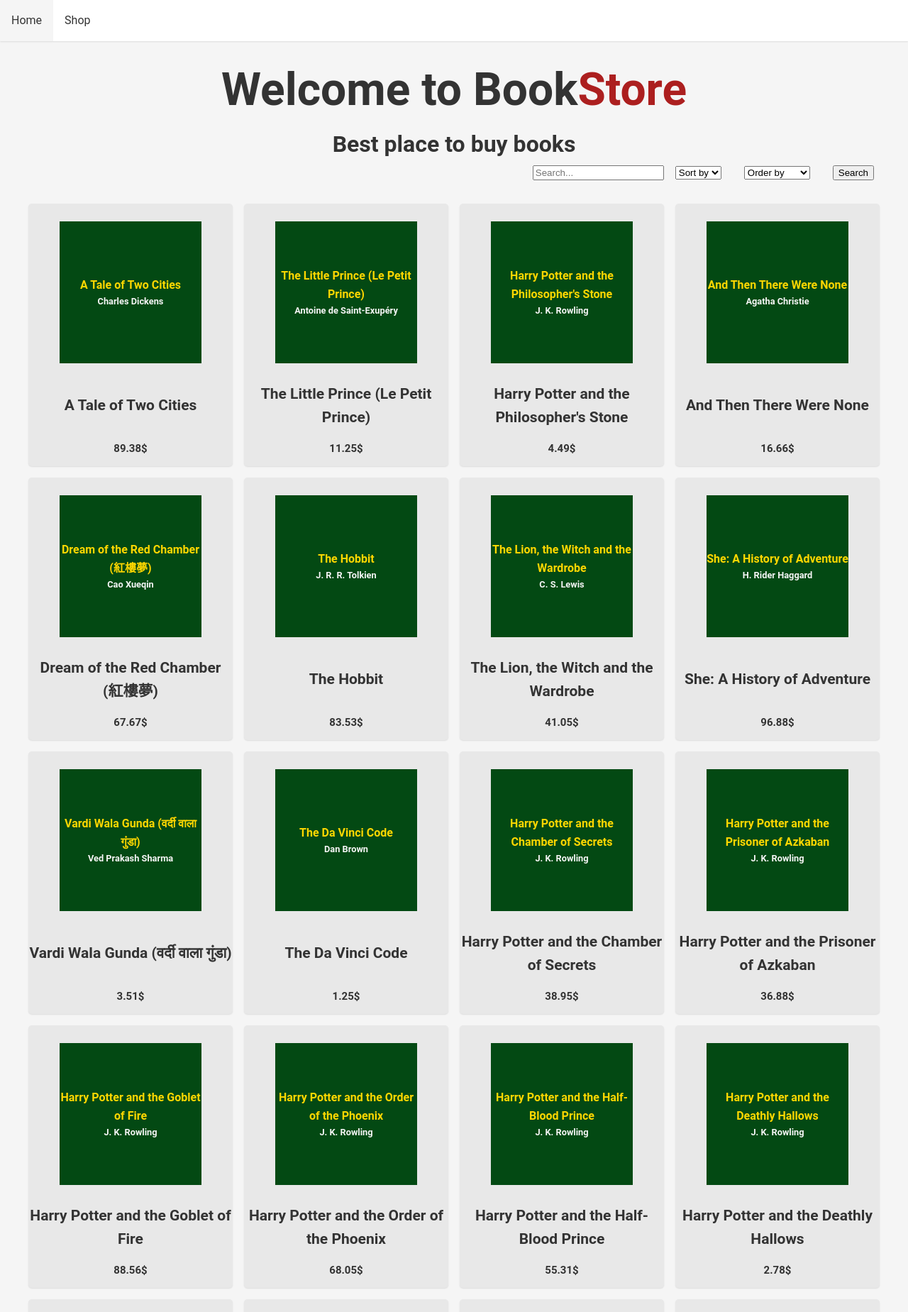
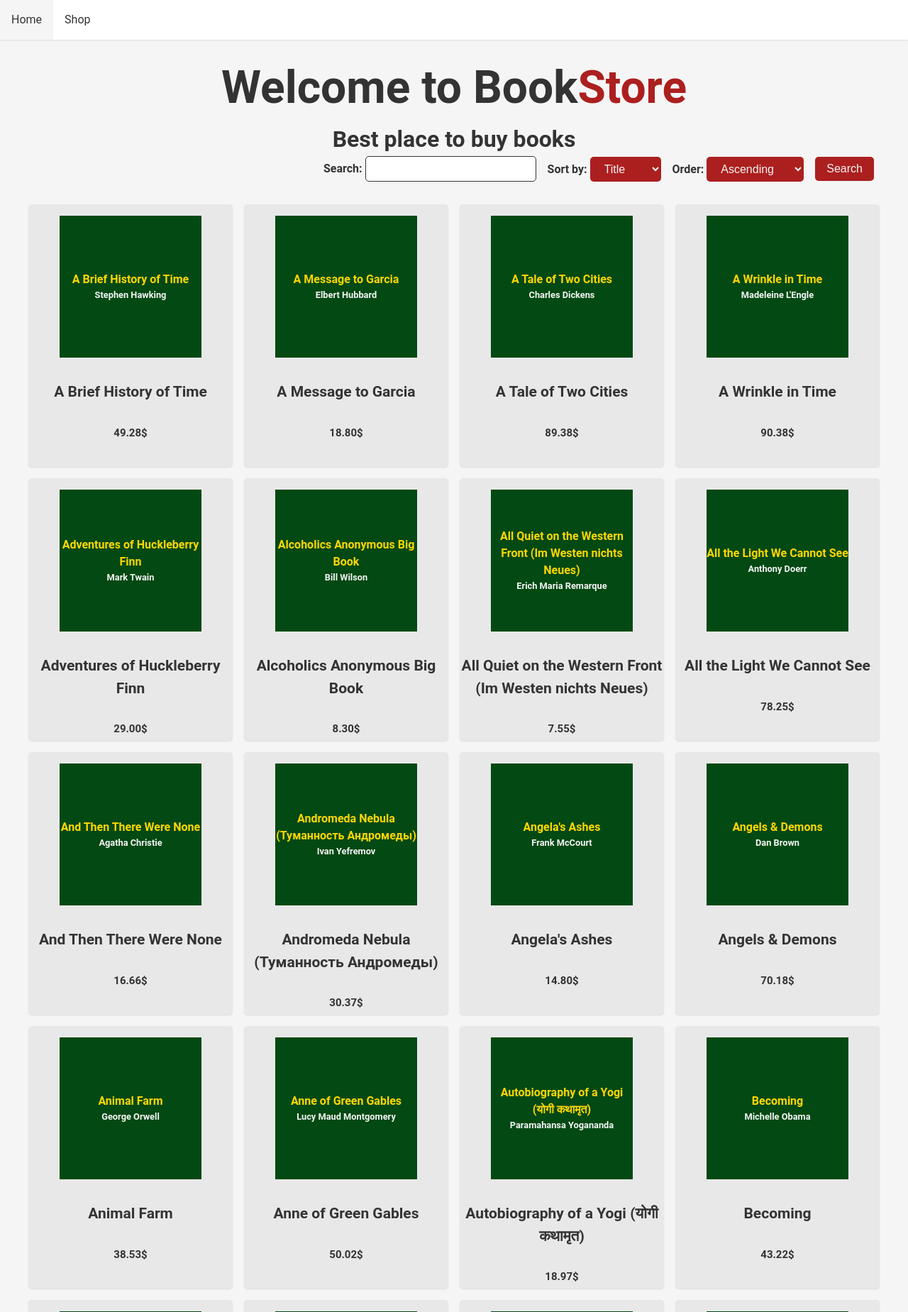
Before and after one commit to kapiw04/bookstore, a Django app: page / in a window 1280 px wide. Shown: the top 1849 px of the page at 71% size. Run offline with Django 4.2, Linux system fonts and the light colour scheme; data comes from the database, SQL or seed files in the repository.

Commit message:
working filtering by price and by title, searchbar

```diff
--- a/bookstore/books/forms.py
+++ b/bookstore/books/forms.py
@@ -1,6 +1,26 @@
 from django import forms
 
+
 class SearchForm(forms.Form):
-    search = forms.CharField(label='Search', max_length=100)
-    sortby = forms.ChoiceField(label='Sort by', choices=[('title', 'Title'), ('author', 'Author'), ('price', 'Price')], required=False)
-    order = forms.ChoiceField(label='Order', choices=[('asc', 'Ascending'), ('desc', 'Descending')], required=False)
+    search = forms.CharField(label='Search',
+                             max_length=100,
+                             required=False,
+                             widget=forms.TextInput(
+                                 attrs={'class': 'filter-item search'})
+                             )
+    sortby = forms.ChoiceField(label="Sort by",
+                               choices=[('title', 'Title'), ('author',
+                                                             'Author'), ('price', 'Price')],
+                               required=False,
+                               initial='title',
+                               widget=forms.Select(
+                                   attrs={'class': 'filter-item choice'})
+                               )
+    order = forms.ChoiceField(label='Order',
+                              choices=[(
+                                  'asc', 'Ascending'), ('desc', 'Descending')],
+                              required=False,
+                              initial='asc',
+                              widget=forms.Select(
+                                  attrs={'class': 'filter-item choice'})
+                              )
--- a/bookstore/books/static/css/styles.css
+++ b/bookstore/books/static/css/styles.css
@@ -1,12 +1,16 @@
 body {
   font-family: "Roboto", sans-serif;
   font-size: 1rem;
-  line-height: 1.6;
+  line-height: 1.5;
   margin: 0;
   padding: 0;
   background-color: #f5f5f5;
   color: #333;
   margin-top: 60px;
+}
+
+a {
+  text-decoration: none;
 }
 
 nav {
@@ -67,6 +71,12 @@ nav ul li a:hover {
   align-items: center;
   margin: 0 2rem;
 }
+.filters p {
+  margin: 0;
+  padding: 0;
+  font-size: 1rem;
+  font-weight: 700;
+}
 .filters .filters-container {
   display: flex;
   justify-content: flex-end;
@@ -74,20 +84,42 @@ nav ul li a:hover {
   width: 100%;
 }
 .filters .filter-item {
-  margin: 0 1rem;
+  margin-right: 1rem;
   padding: 0;
 }
-.filters .filter-item button {
-  background-color: #034913;
+.filters .choice {
+  background-color: #ac1f1f;
+  color: #f5f5f5;
   border: none;
   border-radius: 5px;
+  padding: 0.5rem 1rem;
+  font-size: 1rem;
+  cursor: pointer;
+}
+.filters .choice:hover {
+  background-color: #961b1b;
+}
+.filters .search {
+  border: 1px solid #333;
+  border-radius: 5px;
+  padding: 0.5rem 1rem;
+  font-size: 1rem;
+  margin-right: 1rem;
+}
+.filters .search:focus {
+  outline: none;
+}
+.filters .submit {
+  background-color: #ac1f1f;
   color: #f5f5f5;
+  border: none;
+  border-radius: 5px;
+  padding: 0.5rem 1rem;
+  font-size: 1rem;
   cursor: pointer;
-  font-size: 1rem;
-  padding: 0.5rem 1rem;
 }
-.filters .filter-item button:hover {
-  background-color: #02310d;
+.filters .submit:hover {
+  background-color: #961b1b;
 }
 
 .products-container {
@@ -153,4 +185,8 @@ nav ul li a:hover {
   font-size: 10px;
   margin: 0;
   padding: 0;
+}
+
+.details .product-item {
+  grid-template-columns: 1fr;
 }/*# sourceMappingURL=styles.css.map */
--- a/bookstore/books/static/css/styles.scss
+++ b/bookstore/books/static/css/styles.scss
@@ -1,4 +1,4 @@
-$primiry-color: #ac1f1f;
+$primary-color: #ac1f1f;
 $secondary-color: #034913;
 $light-color: #f5f5f5;
 $dark-color: #333;
@@ -12,6 +12,9 @@ body {
   background-color: $light-color;
   color: $dark-color;
   margin-top: 60px;
+}
+a {
+  text-decoration: none;
 }
 
 nav {
@@ -57,7 +60,7 @@ nav {
     padding: 0;
   }
   .highlight {
-    color: $primiry-color;
+    color: $primary-color;
   }
   h2 {
     font-size: 2rem;
@@ -71,6 +74,12 @@ nav {
   justify-content: center;
   align-items: center;
   margin: 0 2rem;
+  p {
+    margin: 0;
+    padding: 0;
+    font-size: 1rem;
+    font-weight: 700;
+  }
   .filters-container {
     display: flex;
     justify-content: flex-end;
@@ -78,19 +87,41 @@ nav {
     width: 100%;
   }
   .filter-item {
-    margin: 0 1rem;
+    margin-right: 1rem;
     padding: 0;
-    button {
-      background-color: $secondary-color;
-      border: none;
-      border-radius: 5px;
-      color: $light-color;
-      cursor: pointer;
-      font-size: 1rem;
-      padding: 0.5rem 1rem;
-      &:hover {
-        background-color: darken($secondary-color, 5%);
-      }
+  }
+  .choice {
+    background-color: $primary-color;
+    color: $light-color;
+    border: none;
+    border-radius: 5px;
+    padding: 0.5rem 1rem;
+    font-size: 1rem;
+    cursor: pointer;
+    &:hover {
+      background-color: darken($primary-color, 5%);
+    }
+  }
+  .search {
+    border: 1px solid $dark-color;
+    border-radius: 5px;
+    padding: 0.5rem 1rem;
+    font-size: 1rem;
+    margin-right: 1rem;
+    &:focus {
+      outline: none;
+    }
+  }
+  .submit {
+    background-color: $primary-color;
+    color: $light-color;
+    border: none;
+    border-radius: 5px;
+    padding: 0.5rem 1rem;
+    font-size: 1rem;
+    cursor: pointer;
+    &:hover {
+      background-color: darken($primary-color, 5%);
     }
   }
 }
@@ -159,3 +190,9 @@ nav {
     }
   }
 }
+
+.details {
+  .product-item {
+    grid-template-columns: 1fr;
+  }
+}
--- a/bookstore/books/templates/index.html
+++ b/bookstore/books/templates/index.html
@@ -1,10 +1,10 @@
-{% load static %}
 <!DOCTYPE html>
 <html lang="en">
+  {% load static %}
   <head>
     <meta charset="UTF-8" />
     <meta name="viewport" content="width=device-width, initial-scale=1.0" />
-    <title>Ecommerce Website</title>
+    <title>{% block title %} Ecommerce Website {% endblock %}</title>
     <link rel="stylesheet" href="{% static 'css/styles.css' %}" />
   </head>
   <body>
@@ -18,6 +18,7 @@
     </header>
 
     <main>
+      {% block content %}
       <section class="hero">
         <div class="header">
           <h1>Welcome to Book<span class="highlight">Store</span></h1>
@@ -29,33 +30,14 @@
       <section class="filters">
         <form action="/" method="POST" class="filters-container">
           {% csrf_token %} {{ form.as_p }}
-          <div class="search">
-            <input type="text" name="search" placeholder="Search..." />
-          </div>
-          <div class="filter-item sort">
-            <select name="sort">
-              <option value="" selected disabled>Sort by</option>
-              <option value="title">Title</option>
-              <option value="author">Author</option>
-              <option value="price">Price</option>
-            </select>
-          </div>
-          <div class="filter-item order">
-            <select name="order">
-              <option value="" selected disabled>Order by</option>
-              <option value="asc">Ascending</option>
-              <option value="desc">Descending</option>
-            </select>
-          </div>
-          <div class="filter-item submit">
-            <input type="submit" value="Search" />
-          </div>
+          <input type="submit" value="Search" class="filter-item submit" />
         </form>
       </section>
       <section class="products-container">
         <div class="products">
           {% for book in books %}
           <div class="product-item">
+            <a href="{% url 'details' book.id %}">
               <div class="container">
                 <div class="image">
                   <h1 class="image-title">{{ book.title }}</h1>
@@ -72,10 +54,12 @@
                   <h1>{{ book.price }}$</h1>
                 </div>
               </div>
+            </a>
           </div>
           {% endfor %}
         </div>
       </section>
+      {% endblock %}
     </main>
 
     <footer>
--- a/bookstore/books/views.py
+++ b/bookstore/books/views.py
@@ -1,32 +1,48 @@
 from django.shortcuts import render
+from django.urls import reverse
+from django.http import HttpResponseRedirect
+import urllib.parse
+from .forms import SearchForm
 from .models import Book
-from .forms import SearchForm
 
-# Create your views here.
+
 def index(request):
-    if request.method == 'POST':
-        form = SearchForm(request.POST)
-        if form.is_valid():
-            search = form.cleaned_data['search']
-            sortby = form.cleaned_data['sortby']
-            order = form.cleaned_data['order']
-            if sortby == 'title':
-                if order == 'asc':
-                    books = Book.objects.filter(title__icontains=search).order_by('title')
-                else:
-                    books = Book.objects.filter(title__icontains=search).order_by('-title')
-            elif sortby == 'author':
-                if order == 'asc':
-                    books = Book.objects.filter(title__icontains=search).order_by('author')
-                else:
-                    books = Book.objects.filter(title__icontains=search).order_by('-author')
-            else:
-                if order == 'asc':
-                    books = Book.objects.filter(title__icontains=search).order_by('price')
-                else:
-                    books = Book.objects.filter(title__icontains=search).order_by('-price')
-            return render(request, 'index.html', {'books': books, 'form': form})
+    form = SearchForm(request.POST or None)
 
-    form = SearchForm()
-    books = Book.objects.all()
-    return render(request, 'index.html', {'books': books})
+    if form.is_valid():
+        search = form.cleaned_data['search']
+        sortby = form.cleaned_data['sortby']
+        order = form.cleaned_data['order']
+
+        query_parameters = urllib.parse.urlencode({
+            'search': search,
+            'sortby': sortby,
+            'order': order,
+        })
+        url = f"{reverse('index')}?{query_parameters}"
+        return HttpResponseRedirect(url)
+
+    search = request.GET.get('search', '')
+    sortby = request.GET.get('sortby', 'title')
+    order = request.GET.get('order', 'asc')
+
+    if search:
+        if order == 'asc':
+            books = Book.objects.filter(
+                title__icontains=search).order_by(sortby)
+        else:
+            books = Book.objects.filter(
+                title__icontains=search).order_by(f'-{sortby}')
+    else:
+        if order == 'asc':
+            books = Book.objects.all().order_by(sortby)
+        else:
+            books = Book.objects.all().order_by(f'-{sortby}')
+
+    form = SearchForm(request.GET)
+    return render(request, 'index.html', {'books': books, 'form': form})
+
+
+def details(request, book_id):
+    book = Book.objects.get(pk=book_id)
+    return render(request, 'details.html', {'book': book})
--- a/bookstore/bookstore/urls.py
+++ b/bookstore/bookstore/urls.py
@@ -20,5 +20,6 @@ from books import views
 
 urlpatterns = [
     path('admin/', admin.site.urls),
-    path('', views.index),
+    path('', views.index, name='index'),
+    path('details/<int:book_id>/', views.details, name='details'),
 ]
```
Also changed, not shown: bookstore/books/templates/details.html (added, +17 -0 lines), bookstore/books/models.py (line endings or trailing spaces), 1 other file. Lines whose indentation alone changed are shown as unchanged.
